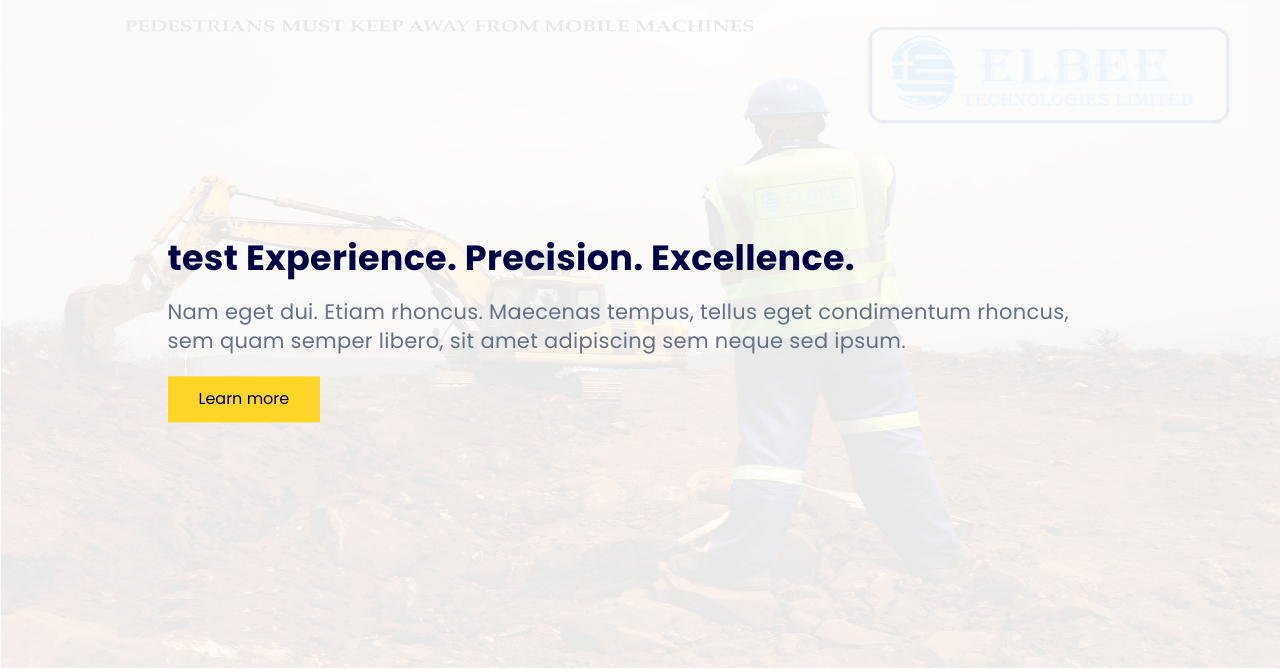
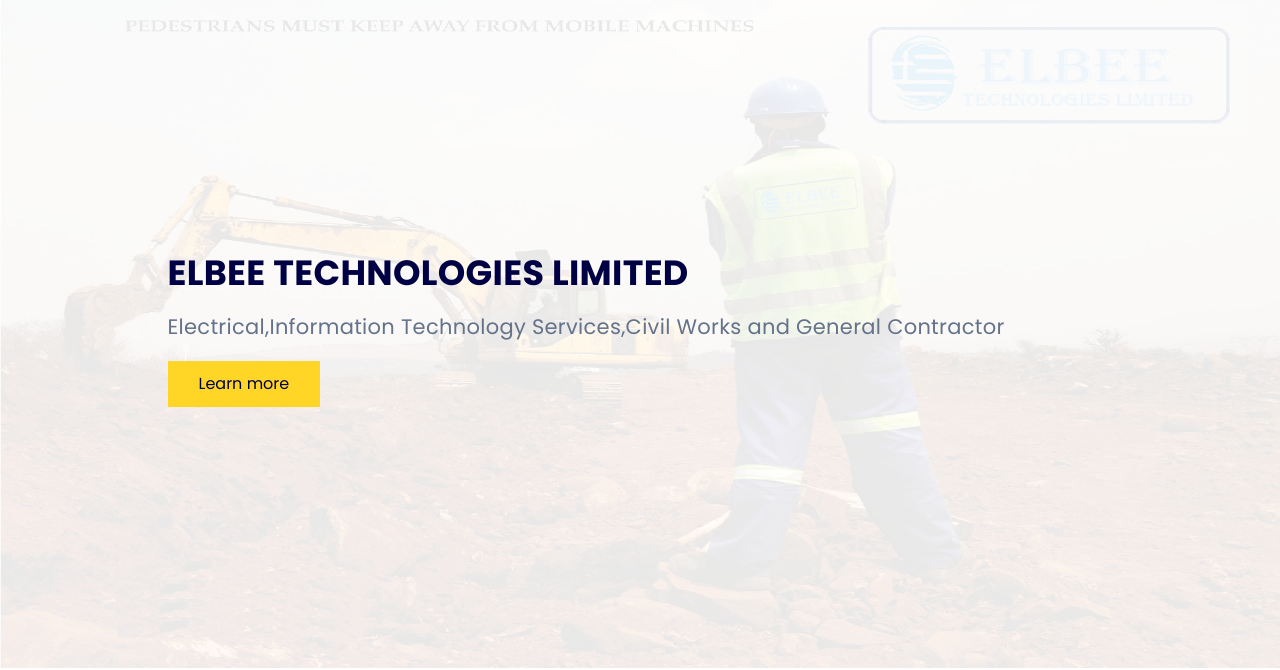
Before and after one commit to elbeetechnologies/celt.github.io, a plain HTML site: page index.html in a window 1280 px wide. Shown: the part 132-802 px from the top of the page. Drawn offline with Linux system fonts and the light colour scheme.

Commit message:
Update index.html

```diff
--- a/index.html
+++ b/index.html
@@ -126,8 +126,8 @@
 
 						<!-- home content -->
 						<div class="col-md-10 col-md-offset-1">
-							<h1>test Experience. Precision. Excellence.</h1>
-							<p class="lead">Nam eget dui. Etiam rhoncus. Maecenas tempus, tellus eget condimentum rhoncus, sem quam semper libero, sit amet adipiscing sem neque sed ipsum.</p>
+							<h1>ELBEE TECHNOLOGIES LIMITED</h1>
+							<p class="lead">Electrical,Information Technology Services,Civil Works and General Contractor</p>
 							<button class="secondary-button">Learn more</button>
 						</div>
 						<!-- /home content -->
```
